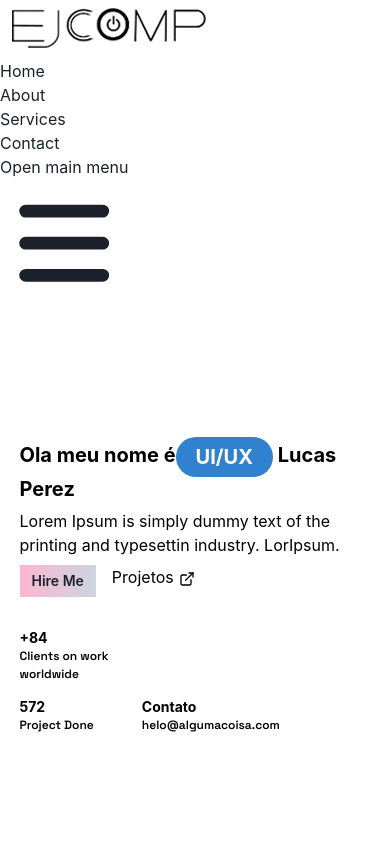
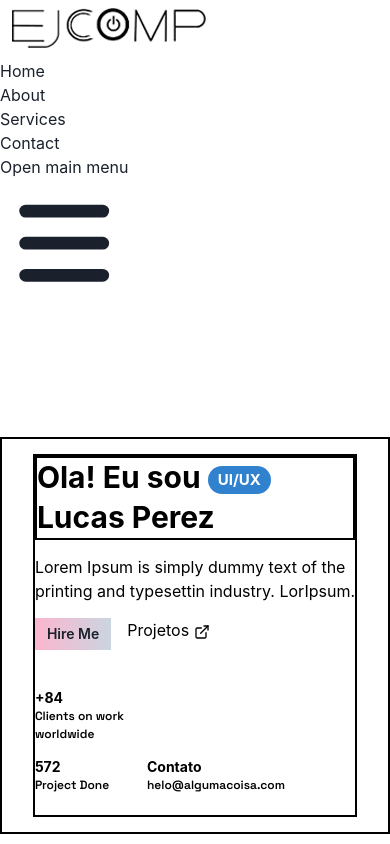
Before and after one commit to ejcompunesp/template-portfolio, a React (Vite) app: page / in a window 390 px wide. Built offline with nearby package versions, Linux system fonts and the light colour scheme; a web font is replaced by a local one.

Commit message:
fix: corrigido pulo de linha no title, responsividade da badge e dos textos

```diff
--- a/src/components/Main/index.tsx
+++ b/src/components/Main/index.tsx
@@ -7,51 +7,63 @@ import {
   Text,
   VStack,
   Grid,
-    GridItem
+  GridItem,
+  Spacer
 } from '@chakra-ui/react'
 import { ExternalLinkIcon } from '@chakra-ui/icons'
- import { useTranslation} from 'react-i18next';
+import { useTranslation } from 'react-i18next';
 
 export const Main = () => {
 
-    const { t , i18n } = useTranslation()
+  const { t, i18n } = useTranslation()
 
   return (
-      <Box bg="white" w="100%" h="100%" color="black" mt="130px">
-        <VStack
-          mx={['5%', '20%']}
+    <Box bg="white" w="100%" h="100%" color="black" mt="130px" border={'2px'}>
+      <VStack border={'2px'}
+        mx={['8%','10%']}
         my={['15px', '30px']}
-          spacing="8px"
+        spacing="15px"
         align='left'
       >
-          <Box position="relative" >
-            <Heading size={['md', '3xl'] }>
-             {t('apresentation')}<Badge variant="solid"
+
+        {/* title component*/}
+        <Box position="relative" border={'2px'}>
+          <Heading size={['xl', '3xl']}>
+            {t('apresentation')}
+            <Badge variant="solid"
               background="#3182CE"
-                         fontSize="20"
-                         py='8px'
-                         px='20px'
+              fontSize={['15px', '20px']}
+              py={['4px', '8px']}
+              px={['10px', '20px']}
               borderRadius='100px'
+
             >
-
               {t("detailApresentacao")}
-              </Badge > {t("nameApresentacao")}
+            </Badge >
+            <Spacer/>
+            {t("nameApresentacao")}
           </Heading>
         </Box>
+
+        {/* description component*/}
         <Box>
-            <Text>
+          <Text fontSize={['md','2xl']}>
             {t("subTitleApresentacao")}
           </Text>
         </Box>
+
+        {/* links component*/}
         <Stack spacing={4} direction="row">
           <Button bgGradient='linear(to-l,gray.300, pink.200)' size="sm" borderRadius='0px'>
             {t("button01")}
           </Button>
           <a color='black' href=''>
             {t("button02")}
-              <ExternalLinkIcon ml='5px'/>
+            <ExternalLinkIcon ml='5px' />
           </a>
         </Stack>
+
+        {/* information component*/}
         <Grid
           h='150px'
           templateRows='repeat(2, 1fr)'
@@ -61,26 +73,26 @@ import {
           fontFamily={'Space Grotesk'}
         >
           <GridItem rowStart={1} rowEnd={2} colStart={1} colEnd={2} mt='25px' >
-              <Heading size={['xs','md']}  >
+            <Heading size={['xs', 'md']}  >
               {t("numGrid01")}
             </Heading>
-              <Text fontSize={['xs','sm']}>
+            <Text fontSize={['xs', 'sm']}>
               {t("textGrid01")}
             </Text>
           </GridItem>
           <GridItem rowStart={2} rowEnd={3} colStart={1} colEnd={2} >
-              <Heading size={['xs','md']} >
+            <Heading size={['xs', 'md']} >
               {t("numGrid02")}
             </Heading>
-              <Text fontSize={['xs','sm']}>
+            <Text fontSize={['xs', 'sm']}>
               {t("textGrid02")}
             </Text>
           </GridItem>
           <GridItem rowStart={2} rowEnd={3} colStart={2} colEnd={4}>
-              <Heading size={['xs','md']} >
+            <Heading size={['xs', 'md']} >
               {t("numGrid03")}
             </Heading>
-              <Text fontSize={['xs','sm']}>
+            <Text fontSize={['xs', 'sm']}>
               {t("textGrid03")}
             </Text>
           </GridItem>
--- a/src/locale/pt.json
+++ b/src/locale/pt.json
@@ -1,6 +1,6 @@
 {
     "translation":{
-        "apresentation":"Ola meu nome é",
+        "apresentation":"Ola! Eu sou ",
         "nameApresentacao": "Lucas Perez",
         "detailApresentacao": "UI/UX",
         "subTitleApresentacao": "Lorem Ipsum is simply dummy text of the printing and typesettin industry. LorIpsum.",
```
Lines whose indentation alone changed are shown as unchanged.
